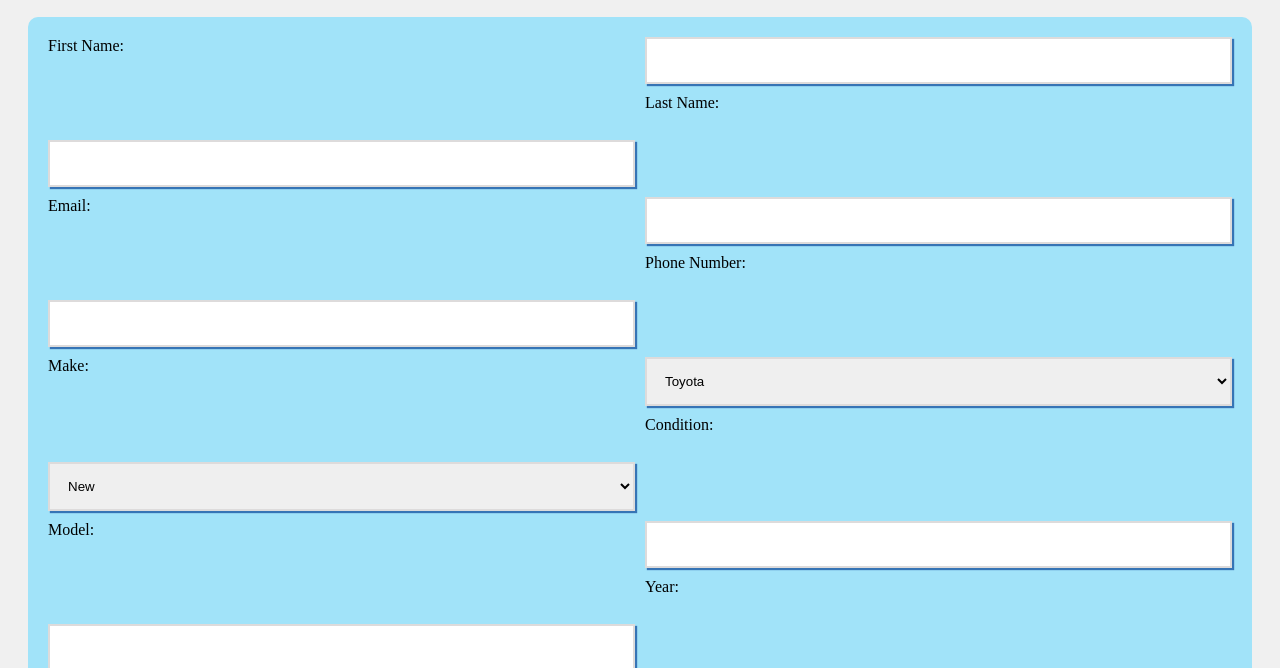
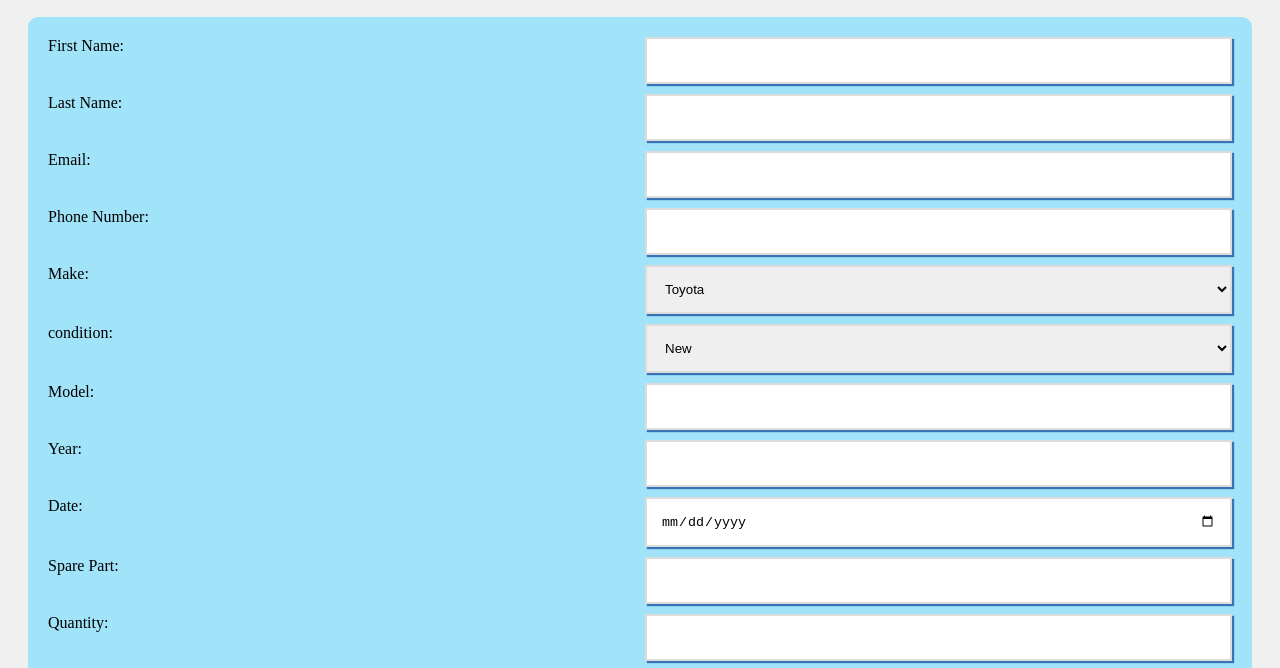
Before and after one commit to cpit405-spring-25-IT3/lab-4-css-osamayalghamdi, a plain HTML site: page index.html in a window 1280 px wide. Shown: the part 107-775 px from the top of the page. Drawn offline with Linux system fonts and the light colour scheme.

Commit message:
please work

```diff
--- a/index.html
+++ b/index.html
@@ -12,16 +12,16 @@ ayalgham
     <div id="content">
         <form id="form">
             <label for="fname">First Name: </label>
-            <input type="text" id="fname" name="fname"><br><br>
+            <input type="text" id="fname" name="fname">
 
             <label for="lname">Last Name: </label>
-            <input type="text" id="lname" name="lname"><br><br>
+            <input type="text" id="lname" name="lname">
 
             <label for="email">Email: </label>
-            <input type="email" id="email" name="email"><br><br>
+            <input type="email" id="email" name="email">
 
             <label for="phone">Phone Number: </label>
-            <input type="tel" id="phone" name="phone"><br><br>
+            <input type="tel" id="phone" name="phone">
 
             <label for="make">Make: </label>
             <select id="make" name="make">
@@ -30,27 +30,27 @@ ayalgham
                 <option value="Ford">Ford</option>
                 <option value="Chevrolet">Chevrolet</option>
                 <option value="Nissan">Nissan</option>
-            </select><br><br>
-            <label for="condition">Condition: </label>
+            </select>
+            <label for="condition">condition: </label>
             <select id="condition" name="condition">
                 <option value="new">New</option>
                 <option value="used">Used</option>
                 <option value="refurbished">Refurbished</option>
-            </select><br><br>
+            </select>
             <label for="model">Model: </label>
-            <input type="text" id="model" name="model"><br><br>
+            <input type="text" id="model" name="model">
 
             <label for="year">Year: </label>
-            <input type="number" id="year" name="year" min="1980" max="2025"><br><br>
+            <input type="number" id="year" name="year" min="1980" max="2025">
 
             <label for="date">Date: </label>
-            <input type="date" id="date" name="date"><br><br>
+            <input type="date" id="date" name="date">
 
             <label for="sparepart">Spare Part: </label>
-            <input type="text" id="sparepart" name="sparepart"><br><br>
+            <input type="text" id="sparepart" name="sparepart">
 
             <label for="quantity">Quantity: </label>
-            <input type="number" id="quantity" name="quantity" min="1" max="4"><br><br>
+            <input type="number" id="quantity" name="quantity" min="1" max="4">
 
             <label for="comment">Comment: </label>
             <textarea id="comment" name="comment" cols="30" rows="5"></textarea>
```
